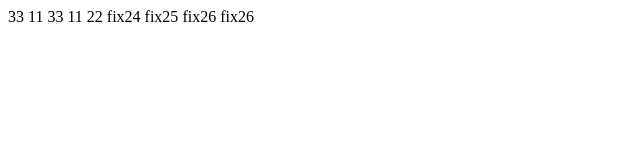
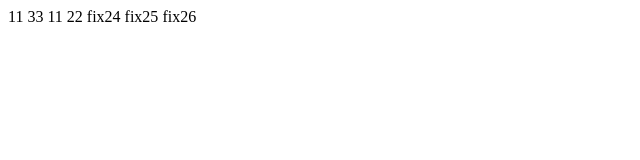
Before and after one commit to thechotinun/git-flow, a website: page index.html in a window 1280 px wide. Shown: the full height of the page, 0-640 px from the left. Drawn offline with Linux system fonts and the light colour scheme.

Commit message:
Feature/39 (#17)
* 1

* 2

```diff
--- a/index.html
+++ b/index.html
@@ -6,7 +6,6 @@
     <title>Document</title>
   </head>
   <body>
-    <span>33</span>
     <span>11</span>
     <span>33</span>
     <span>11</span>
@@ -14,6 +13,5 @@
     <span>fix24</span>
     <span>fix25</span>
     <span>fix26</span>
-    <span>fix26</span>
   </body>
 </html>
```
